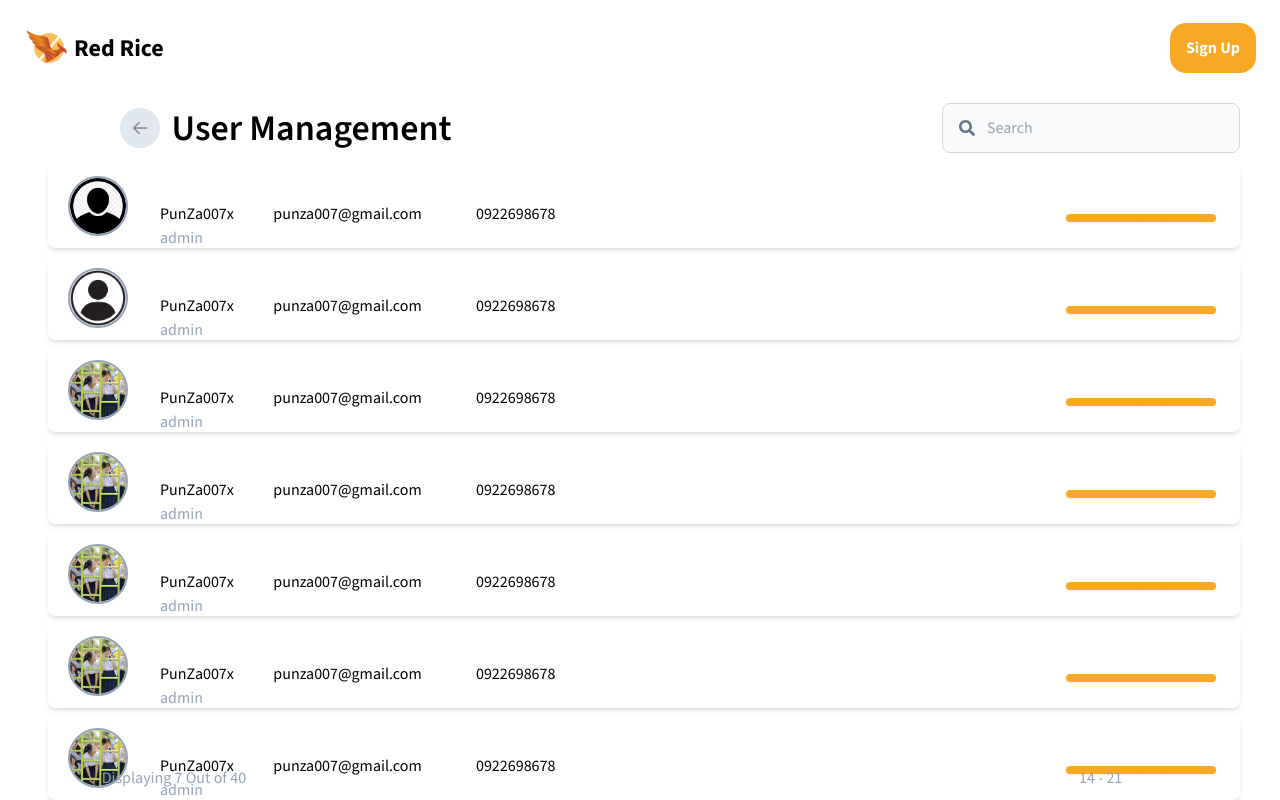
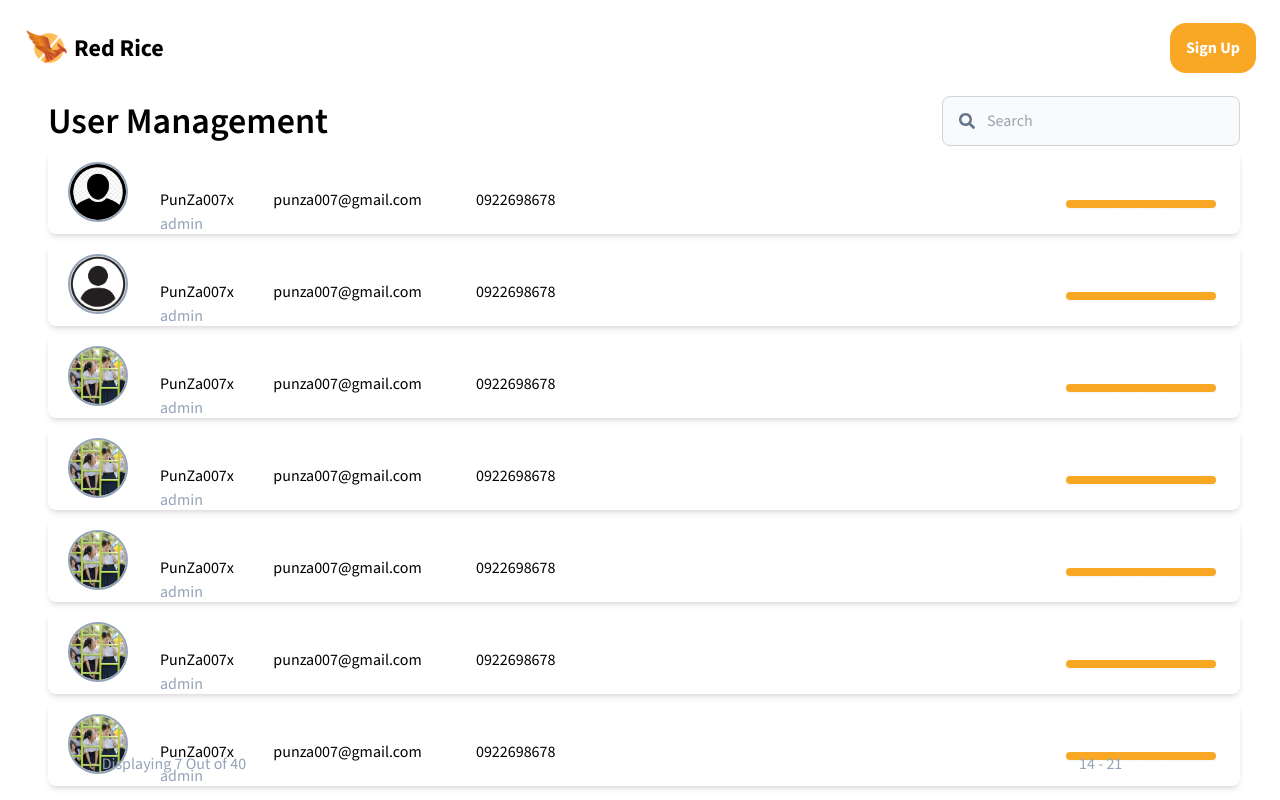
Before and after one commit to 2110503TACEDT66/swdevprac2-project-red-rice, a Next.js app: page /admin/manage in a window 1280 px wide. Built offline with nearby package versions, Linux system fonts and the light colour scheme.

Commit message:
fix: back btn

```diff
--- a/src/components/adminmanage/backbtn.tsx
+++ /dev/null
@@ -1,16 +0,0 @@
-import Image from 'next/image';
-export default function BackBtn() {
-    return (
-        <div className="w-[40px] h-[40px] relative  m-3 ml-[8%]  self-center bg-slate-200 rounded-full hover:bg-slate-100">
-            <div className="w-10 h-10 relative top-[10px] left-[10px]">
-                <Image
-                    src={'/img/component/back.png'}
-                    alt="Product Picture"
-                    width={20}
-                    height={20}
-                    className="object-cover "
-                />
-            </div>
-        </div>
-    );
-}
--- a/src/components/adminmanage/subbar/subbar.tsx
+++ b/src/components/adminmanage/subbar/subbar.tsx
@@ -1,11 +1,9 @@
-import BackBtn from '../backbtn';
 import Searchbox from '@/components/Searchbox';
 
 export default function SubBar() {
     return (
         <div className="flex flex-row justify-between items-center">
             <div className='flex flex-row items-center w-full'>
-                <BackBtn />
                 <h1 className="text-3xl md:text-4xl font-semibold w-full">
                     User Management
                 </h1>
```
